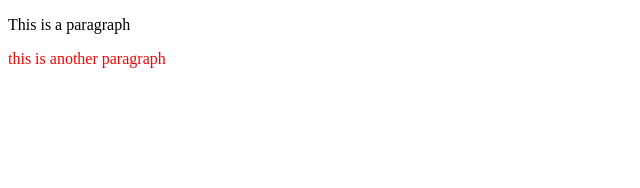
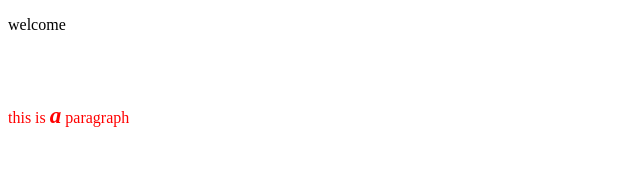
Before and after one commit to Aarti-05/ES-2018-Learning, a plain HTML site: page index.html in a window 1280 px wide. Shown: the whole page, without its empty margins (0-640 px from the left). Drawn offline with Linux system fonts and the light colour scheme.

Commit message:
font style in css

```diff
--- a/index.html
+++ b/index.html
@@ -18,6 +18,12 @@
         /* class selector */
         .redelement{
             color:red;
+            line-height: 8.3em;
+        }
+        span{
+            font-size: 23px;
+            font-weight: bold;
+            font-style: italic;
         }
 
     </style>
@@ -25,7 +31,7 @@
 <body>
     <!-- <p style="color:red;">This is a paragraph</p> -->
 
-    <p id="red">This is a paragraph</p>
-    <p id="second paragraph"class="redelement">this is another paragraph</p>
+    <p id="red">welcome</p>
+    <p id="second paragraph"class="redelement">this is <span>a</span> paragraph</p>
 </body>
 </html>
```
